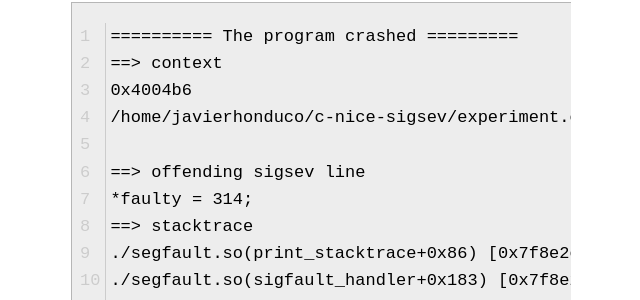
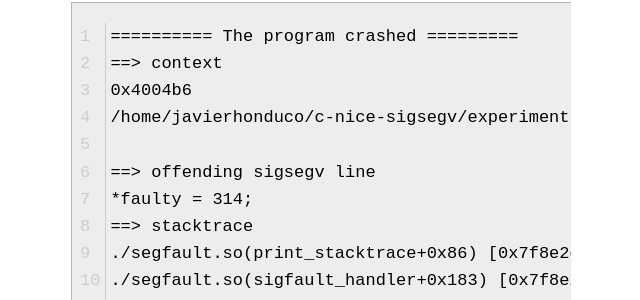
Before and after one commit to javierhonduco/blog, a Jekyll site: the page built from _posts/2017-5-5-backtraces-in-c.md, in a window 1280 px wide and 900 px high, scrolled down 5397 px. Shown: the part 233-533 px from the top of the window, without its empty margins (319-959 px from the left). Built offline with Jekyll 4.4.1, drawn with Linux system fonts in a browser that asks for light colours; a script that is not in the unit is left out; some of the changed text lies outside the part shown.

Commit message:
fix typo

```diff
--- a/_posts/2017-5-5-backtraces-in-c.md
+++ b/_posts/2017-5-5-backtraces-in-c.md
@@ -124,9 +124,9 @@ and the output would be something like:
 ========== The program crashed =========
 ==> context
 0x4004b6
-/home/javierhonduco/c-nice-sigsev/experiment.c:3
+/home/javierhonduco/c-nice-sigsegv/experiment.c:3
 
-==> offending sigsev line
+==> offending sigsegv line
 *faulty = 314;
 ==> stacktrace
 ./segfault.so(print_stacktrace+0x86) [0x7f8e2e286bb6]
```
